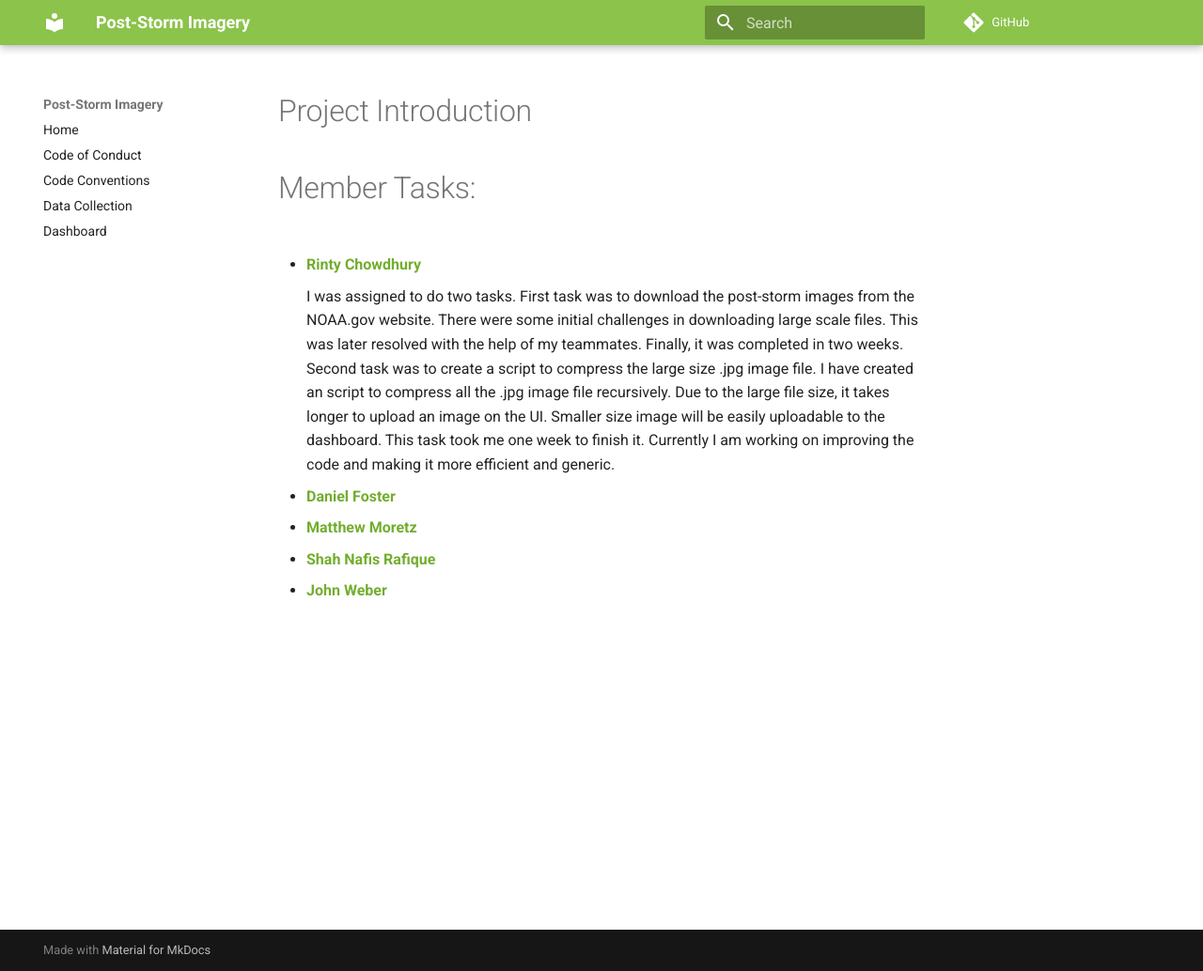
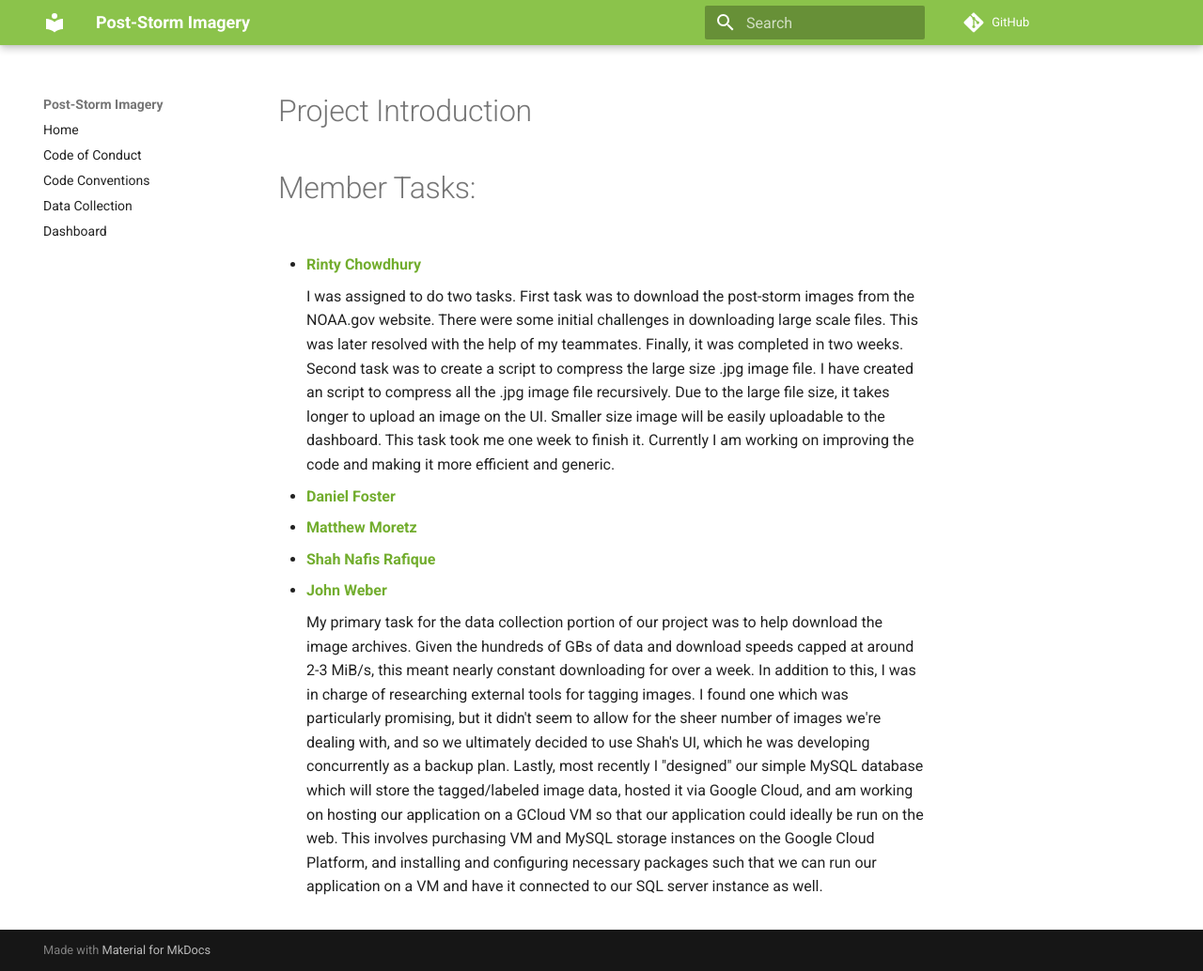
Before and after one commit to UNCG-CSE/Poststorm_Imagery, an MkDocs documentation site: the page built from docs/reports/progress_report_24-09-2019.md, in a window 1280 px wide and 1034 px high. Shown: the whole window at 94% size. Built offline with MkDocs 1.6.1 and Material for MkDocs 9.7.7, drawn with Linux system fonts in a browser that asks for light colours; comment, search, counter and statistics services are not loaded.

Commit message:
Added my section

```diff
--- a/docs/reports/progress_report_24-09-2019.md
+++ b/docs/reports/progress_report_24-09-2019.md
@@ -28,4 +28,4 @@
 
 -   [**John Weber**](https://github.com/JWeb56)
 
-    <!--Replace this with your task-->
+    My primary task for the data collection portion of our project was to help download the image archives. Given the hundreds of GBs of data and download speeds capped at around 2-3 MiB/s, this meant nearly constant downloading for over a week. In addition to this, I was in charge of researching external tools for tagging images. I found one which was particularly promising, but it didn't seem to allow for the sheer number of images we're dealing with, and so we ultimately decided to use Shah's UI, which he was developing concurrently as a backup plan. Lastly, most recently I "designed" our simple MySQL database which will store the tagged/labeled image data, hosted it via Google Cloud, and am working on hosting our application on a GCloud VM so that our application could ideally be run on the web. This involves purchasing VM and MySQL storage instances on the Google Cloud Platform, and installing and configuring necessary packages such that we can run our application on a VM and have it connected to our SQL server instance as well.
```
